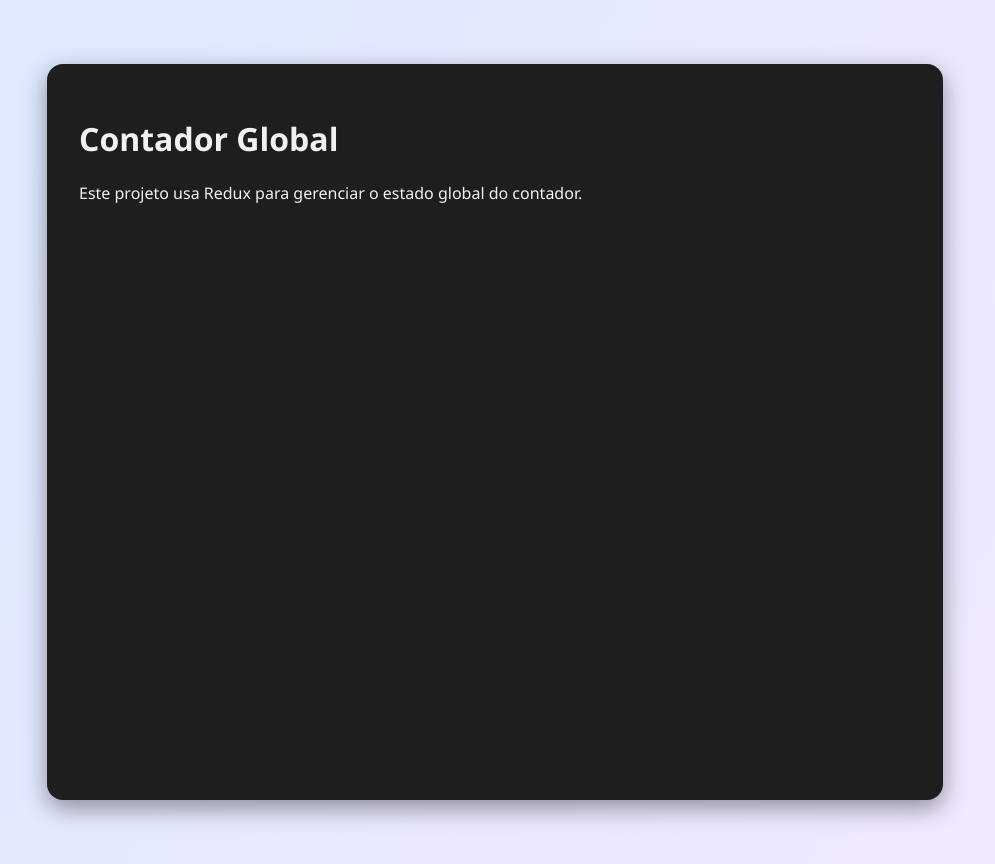
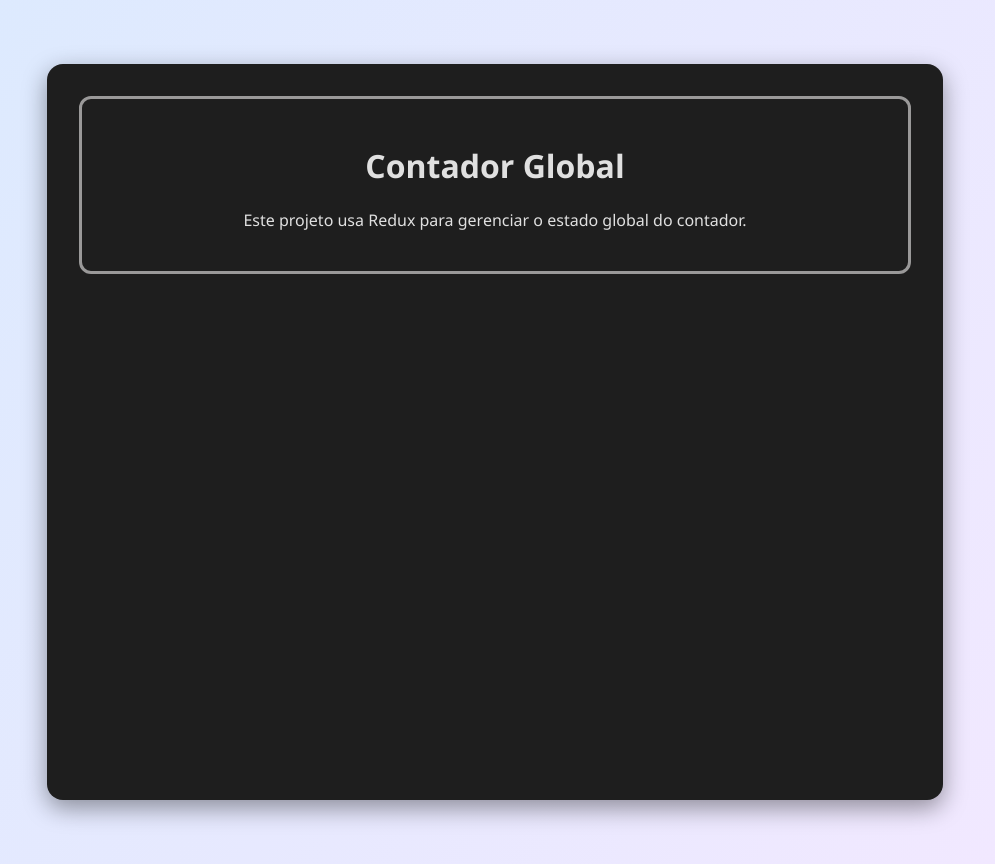
Before and after one commit to felipe-lima-flooxai/react-mod30-redux-final, a React (Vite) app: page / in a window 1280 px wide. Shown: the whole page, without its empty margins (145-1140 px from the left). Built offline with nearby package versions, Linux system fonts and the light colour scheme.

Commit message:
feat: header do projeto

```diff
--- a/src/App.jsx
+++ b/src/App.jsx
@@ -1,5 +1,6 @@
 import { useState } from 'react'
 import MainLayout from './Componentes/MainLayout'
+import Header from './Componentes/Header'
 import './App.css'
 
 function App() {
@@ -8,10 +9,7 @@ function App() {
   return (
     <>
       <MainLayout>
-        <header>
-          <h1>Contador Global</h1>
-          <p>Este projeto usa Redux para gerenciar o estado global do contador.</p>
-        </header>
+        <Header></Header>
 
         <section>
           {/* Aqui virá o card do contador */}
--- /dev/null
+++ b/src/Componentes/Header.css
@@ -0,0 +1,12 @@
+.header {
+  background-color: #1e1e1e; /* mesma cor do MainLayout */
+  border: 3px solid #9a9999;    /* borda cinza discreta */
+  border-radius: 12px;
+  padding: 1.5rem;
+  margin: 0 auto;
+  text-align: center;
+  color: #e0e0e0; /* branco/cinza suave */
+  max-width: 100%;
+  width: 100%;
+  box-sizing: border-box;
+}
--- /dev/null
+++ b/src/Componentes/Header.jsx
@@ -0,0 +1,13 @@
+import React from 'react';
+import './Header.css';
+
+function Header() {
+  return (
+    <header className="header">
+      <h1>Contador Global</h1>
+      <p>Este projeto usa Redux para gerenciar o estado global do contador.</p>
+    </header>
+  );
+}
+
+export default Header;
```
